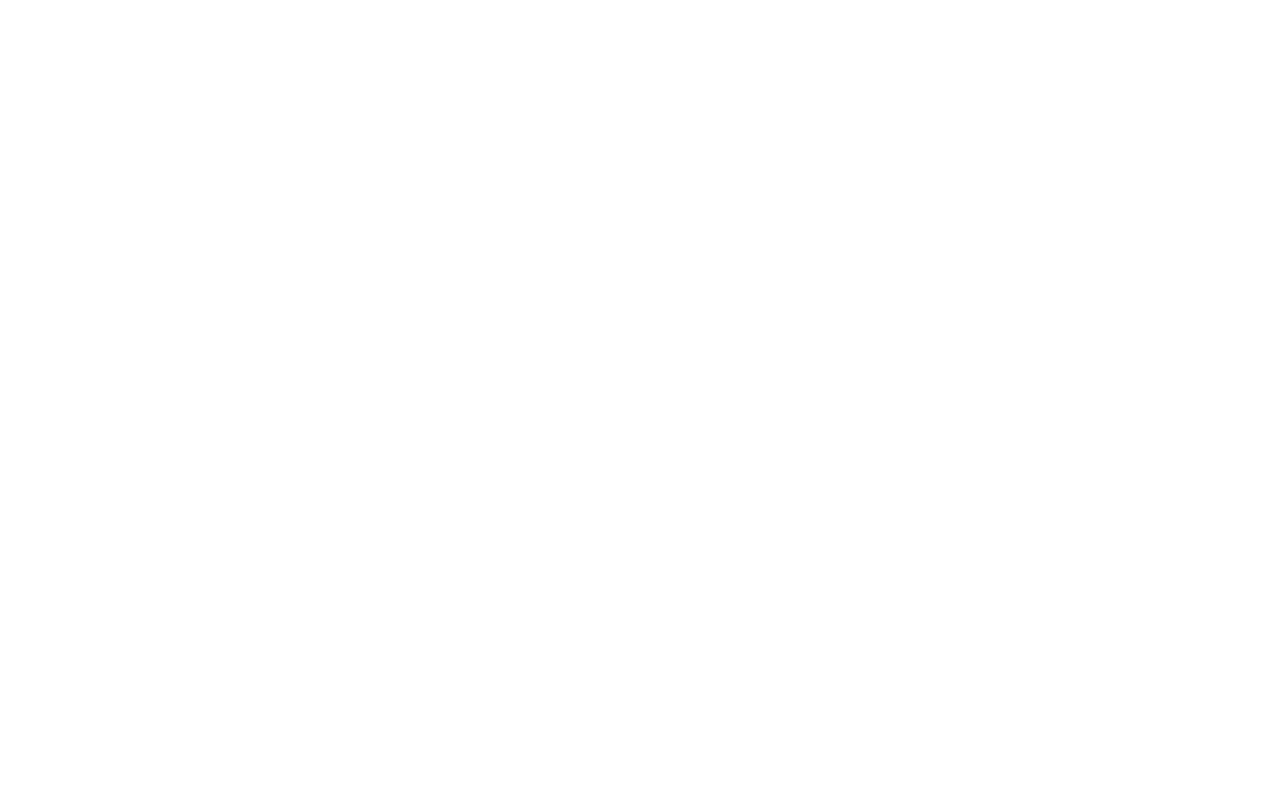
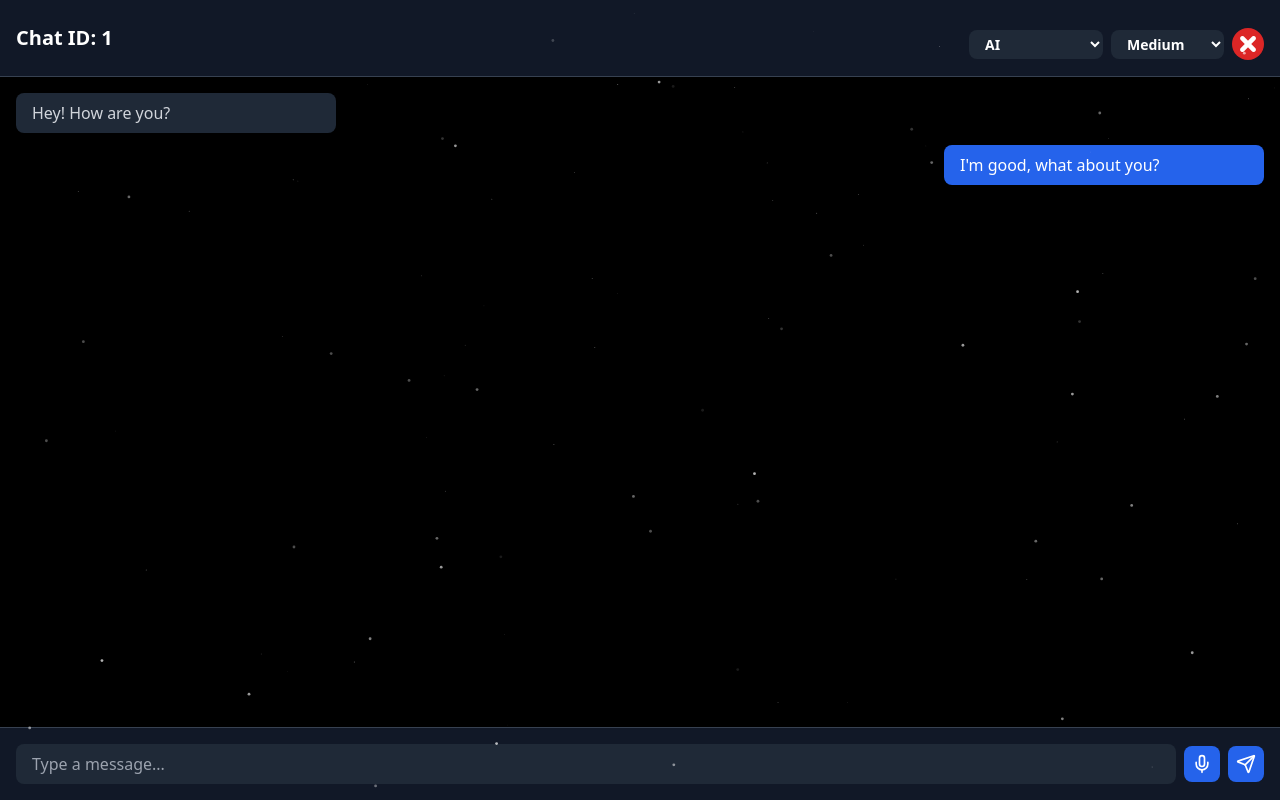
Before and after one commit to Rupam-Mondal/Interview-Frontend, a React (Vite) app: page /chat/1 in a window 1280 px wide. Before the commit this address had no page. Built offline with nearby package versions, Linux system fonts and the light colour scheme.

Commit message:
Chatting page

```diff
--- a/index.html
+++ b/index.html
@@ -1,5 +1,5 @@
 <!doctype html>
-<html lang="en">
+<html lang="en" class="scroll-smooth">
   <head>
     <meta charset="UTF-8" />
     <link rel="icon" type="image/svg+xml" href="/vite.svg" />
--- a/src/App.jsx
+++ b/src/App.jsx
@@ -5,6 +5,7 @@
 import Home from "./pages/Home";
 import { Routes, Route } from "react-router-dom";
 import Home1 from "./pages/Home1";
+import Chat from "./pages/Chat";
 
 function App() {
   return (
@@ -13,6 +14,7 @@
         <Route path="/" element={<Home />} />
         <Route path="/auth" element={<Auth />} />
         <Route path="/dashboard/:userid" element={<Dashboard />} />
+        <Route path='/chat/:chatid' element={<Chat />} />
       </Routes>
     </>
   );
--- a/src/components/Footer.jsx
+++ b/src/components/Footer.jsx
@@ -2,7 +2,7 @@
 
 const Footer = () => {
   return (
-    <footer className="bg-black z-50 text-white py-6 text-center">
+    <footer className="bg-black z-50 text-white py-6 text-center flex">
       <div className="container mx-auto px-4">
         <p className="text-sm">
           &copy; {new Date().getFullYear()} Your Company. All rights reserved.
@@ -27,6 +27,16 @@
           </ul>
         </nav>
       </div>
+      <div className="flex justify-end px-5">
+        <button
+          className="block mt-4 text-sm text-center border border-white text-white px-4 py-2 rounded-full"
+          onClick={() => {
+            scrollTo(0, 0);
+          }}
+        >
+          Top
+        </button>
+      </div>
     </footer>
   );
 };
--- a/src/components/ParticleBackground/Background.jsx
+++ b/src/components/ParticleBackground/Background.jsx
@@ -10,7 +10,7 @@
     <>
       <ScrollProgress className="top-[75px]" />
       <Particles
-        className="absolute min-h-[300vh] inset-2"
+        className="absolute min-h-[250vh] inset-2"
         quantity={500}
         ease={80}
         color="#ffffff"
--- a/src/components/dashboardComponent/Content.jsx
+++ b/src/components/dashboardComponent/Content.jsx
@@ -1,11 +1,16 @@
 import UserContext from '@/contexts/UserContext';
 import React, { useContext } from 'react'
 import { Particles } from '../ui/particles';
+import { useNavigate } from 'react-router-dom';
 
 const Content = () => {
     const { userId } = useContext(UserContext);
+    const navigate = useNavigate();
   return (
-    <div className="bg-white shadow-lg rounded-lg p-6 max-w-md w-full text-center">
+    <div className="bg-white shadow-lg rounded-lg p-6 max-w-md w-full text-center"
+    onClick={()=>{
+      navigate(`/chat/${Math.floor(Math.random() * 10000)}`);
+    }}>
       <h1 className="text-2xl font-bold text-gray-800 mb-4">Dashboard</h1>
       <p className="mt-4 text-lg text-indigo-600 font-semibold">
         User ID: {userId}
--- a/src/contexts/UserContext.jsx
+++ b/src/contexts/UserContext.jsx
@@ -5,7 +5,7 @@
 
 export const UserProvider = ({ children }) => {
   const [auth, setAuth] = useState("login");
-  const [userId, setUserId] = useState(null);
+  const [userId, setUserId] = useState(1234);
   let value = { auth, setAuth, userId, setUserId };
   return <UserContext.Provider value={value}>{children}</UserContext.Provider>;
 };
--- /dev/null
+++ b/src/pages/Chat.jsx
@@ -0,0 +1,139 @@
+import React, { useContext, useState } from "react";
+import { useNavigate, useParams } from "react-router-dom";
+import { Mic, Send } from "lucide-react";
+import { Particles } from "@/components/ui/particles";
+import assets from "@/assets/assest";
+import UserContext from "@/contexts/UserContext";
+
+const Chat = () => {
+  const navigate = useNavigate();
+  const { chatid } = useParams();
+  const [messages, setMessages] = useState([
+    { text: "Hey! How are you?", sender: "other" },
+    { text: "I'm good, what about you?", sender: "me" },
+  ]);
+  const [speaking, setSpeaking] = useState(false);
+  const [input, setInput] = useState("");
+  const [course,setCourse] = useState("AI");
+  const [level, setLevel] = useState("Medium");
+  const { userId } = useContext(UserContext);
+
+  const sendMessage = () => {
+    if (input.trim() === "") return;
+    setMessages([...messages, { text: input, sender: "me" }]);
+    setInput("");
+  };
+
+  const voiceMessage = () => {
+    setSpeaking(!speaking);
+    if(!speaking){
+      const recognition = new window.webkitSpeechRecognition();
+      recognition.continuous = false;
+      recognition.interimResults = false;
+      recognition.lang = "en-IN";
+      recognition.start();
+
+      recognition.onresult = (e) => {
+        const transcript = e.results[0][0].transcript;
+        setInput(transcript);
+        setSpeaking(false);
+      };
+    }
+  };
+
+  return (
+    <div className="h-screen flex flex-col bg-black text-white">
+      <Particles
+        className="absolute inset-0"
+        quantity={100}
+        ease={80}
+        color="#ffffff"
+        refresh
+      />
+
+      <div className="p-4 bg-gray-900 text-xl font-semibold border-b border-gray-700 flex items-center justify-between">
+        <p>Chat ID: {chatid}</p>
+
+        <div className="mt-3 flex flex-col md:flex-row gap-2 text-sm">
+          <div className="flex items-center gap-2">
+            <select
+              id="course"
+              className="bg-gray-800 text-white px-3 py-1 rounded-lg outline-none"
+              value={course}
+              onChange={(e) => setCourse(e.target.value)}
+            >
+              <option value="Data Science">Data Science</option>
+              <option value="AI">AI</option>
+              <option value="UI/UX">UI/UX</option>
+            </select>
+          </div>
+
+          <div className="flex items-center gap-2">
+            <select
+              id="level"
+              className="bg-gray-800 text-white px-3 py-1 rounded-lg outline-none"
+              value={level}
+              onChange={(e) => setLevel(e.target.value)}
+            >
+              <option value="Beginner">Beginner</option>
+              <option value="Medium">Medium</option>
+              <option value="Advanced">Advanced</option>
+            </select>
+          </div>
+          <button
+            onClick={() => navigate(`/dashboard/${userId}`)}
+            className="p-2 rounded-full transition duration-300 bg-red-600 hover:bg-red-500"
+          >
+            <img src={assets.crossicon} alt="Close" className="w-4 h-4" />
+          </button>
+        </div>
+      </div>
+
+      <div className="flex-1 overflow-y-auto p-4 space-y-3">
+        {messages.map((msg, index) => (
+          <div
+            key={index}
+            className={`max-w-xs px-4 py-2 rounded-lg ${
+              msg.sender === "me"
+                ? "bg-blue-600 ml-auto"
+                : "bg-gray-800 text-gray-300"
+            }`}
+          >
+            {msg.text}
+          </div>
+        ))}
+      </div>
+
+      <div className="p-4 bg-gray-900 flex items-center border-t border-gray-700">
+        <input
+          type="text"
+          className="flex-1 bg-gray-800 px-4 py-2 rounded-lg outline-none text-white"
+          placeholder="Type a message..."
+          value={input}
+          onChange={(e) => setInput(e.target.value)}
+          onKeyDown={(e) => e.key === "Enter" && sendMessage()}
+        />
+
+        <button
+          className={`ml-2 p-2 ${
+            !speaking
+              ? "bg-blue-600 hover:bg-blue-500"
+              : "bg-red-600 scale-150 hover:bg-red-500"
+          } rounded-lg `}
+          onClick={voiceMessage}
+        >
+          <Mic className="w-5 h-5" />
+        </button>
+
+        <button
+          className="ml-2 p-2 bg-blue-600 rounded-lg hover:bg-blue-500"
+          onClick={sendMessage}
+        >
+          <Send className="w-5 h-5" />
+        </button>
+      </div>
+    </div>
+  );
+};
+
+export default Chat;
```
